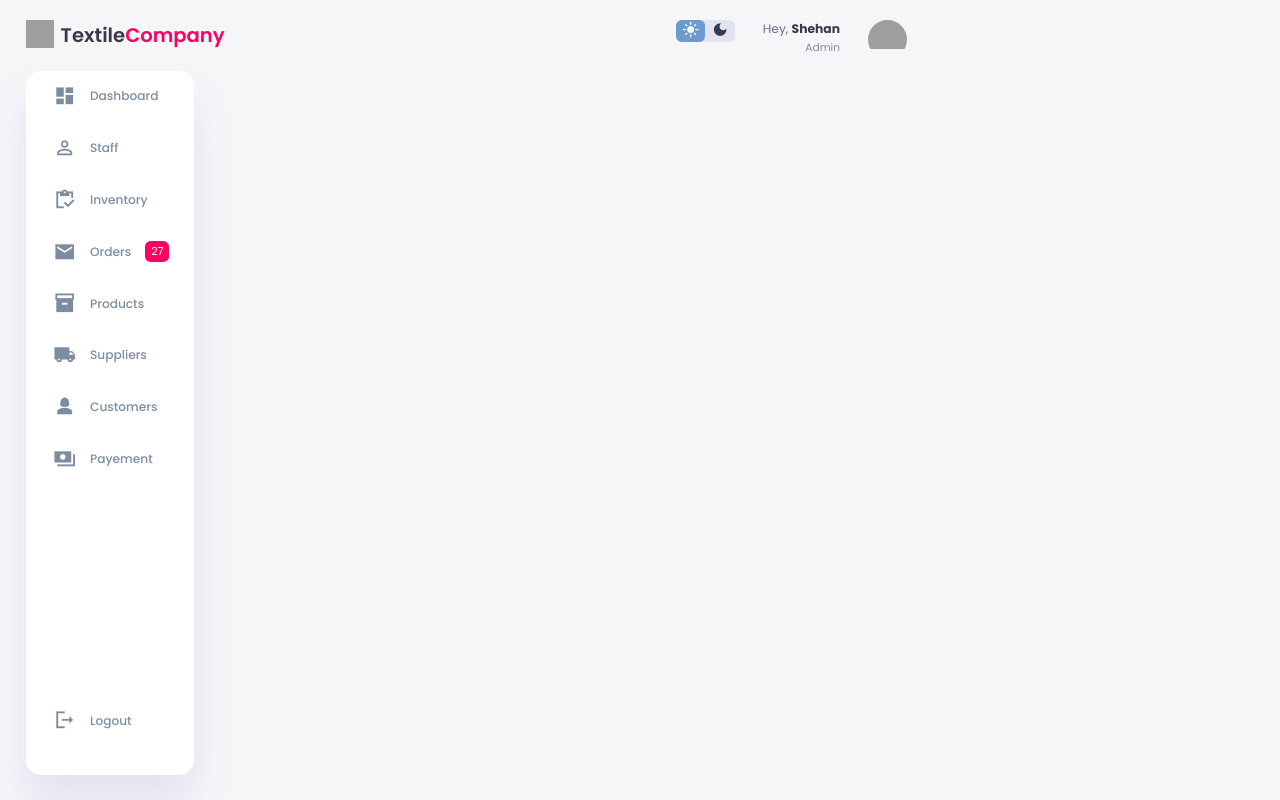
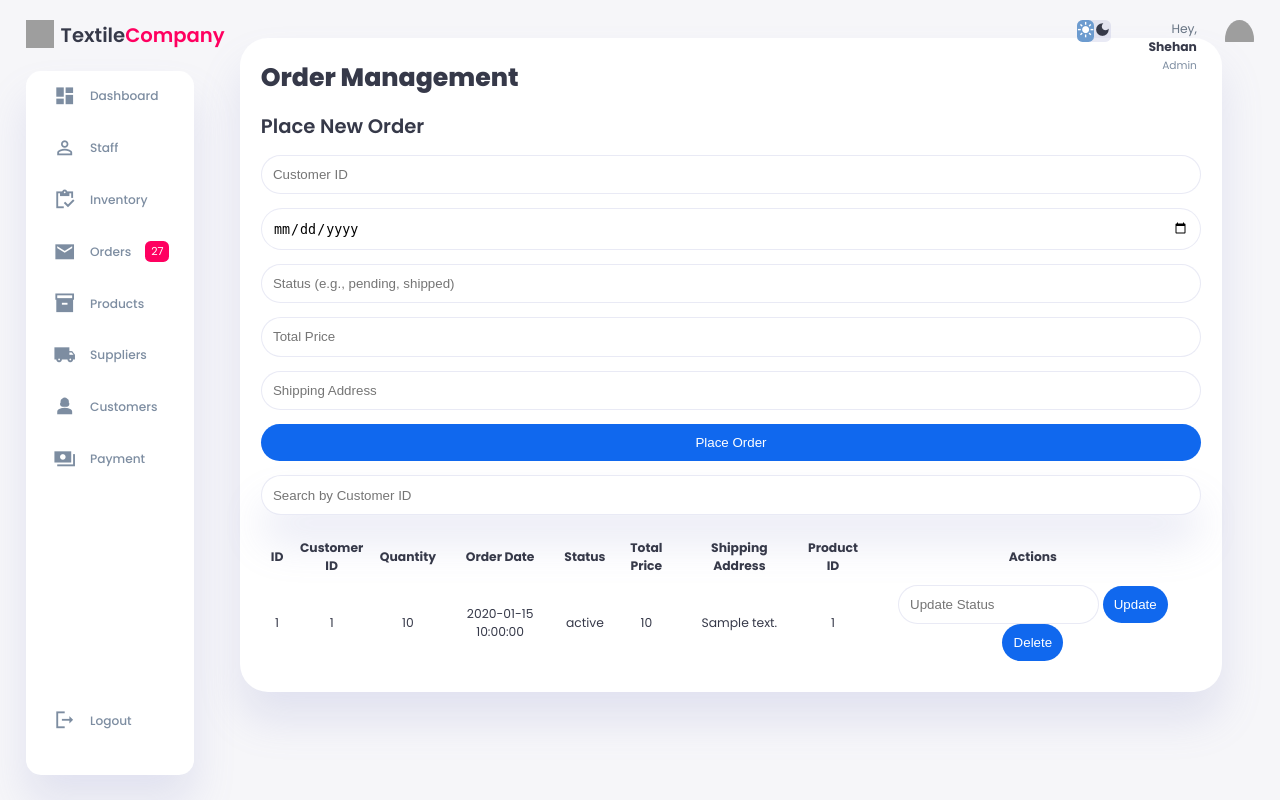
Before and after one commit to shehanjay2000/IAWD, a PHP site: page /tab-4.php in a window 1280 px wide. Run offline with PHP 8.4, Linux system fonts and the light colour scheme; tables that the repository leaves empty or names only in its code hold one stand-in row (values such as "Sample post"); grey boxes are pictures that could not be loaded.

Commit message:
project updated
added order management crud with search bar

```diff
--- a/dashboard/tab-4/tab-4.css
+++ b/dashboard/tab-4/tab-4.css
@@ -118,7 +118,7 @@ b{
     width: 96%;
     margin: 0 auto;
     gap: 1.8rem;
-    grid-template-columns: 12rem auto 23rem;
+    grid-template-columns: 12rem auto 0.5rem;
 }
 
 aside{
@@ -343,7 +343,7 @@ main{
     }
 
     main{
-        margin-top: 8rem;
+        margin-top: 15rem;
         padding: 0 1rem;
     }
 
@@ -392,3 +392,81 @@ main{
 
 
 }
+
+/* Container to align form and table */
+
+/* General form container styling */
+main .form_container {
+    margin-top: 1.3rem;
+    padding: 1.5rem;
+    background-color: var(--color-white);
+    box-shadow: var(--box-shadow);
+    border-radius: var(--card-border-radius);
+    transition: all 0.3s ease;
+}
+
+main .form_container:hover {
+    box-shadow: none;
+}
+
+/* Form styling */
+main .form_container form {
+    display: flex;
+    flex-direction: column;
+    gap: 1rem;
+    margin-top: 1rem;
+}
+
+main .form_container input {
+    padding: 0.8rem;
+    border: 1px solid var(--color-light);
+    border-radius: var(--card-border-radius);
+    transition: all 0.3s ease;
+}
+
+main .form_container input:focus {
+    outline: none;
+    border-color: var(--primary-color);
+    box-shadow: 0 0 5px rgba(0, 102, 255, 0.2);
+}
+
+main .form_container .btn {
+    background-color: #1068ee;
+    color: white;
+    border: none;
+    padding: 0.8rem;
+    border-radius: var(--card-border-radius);
+    cursor: pointer;
+    transition: background-color 0.3s ease;
+}
+
+main .form_container .btn:hover {
+    background-color: #004ecb;
+}
+
+/* Search bar styling */
+#search-bar {
+    margin-top: 1rem;
+    padding: 0.8rem;
+    width: 100%;
+    border: 1px solid var(--color-light);
+    border-radius: var(--card-border-radius);
+    box-shadow: var(--box-shadow);
+    transition: all 0.3s ease;
+}
+
+#search-bar:focus {
+    outline: none;
+    border-color: var(--primary-color);
+    box-shadow: 0 0 5px rgba(0, 102, 255, 0.2);
+}
+
+main .form_container table {
+    margin-top: 1.0rem;
+
+    width: 100%;
+
+    text-align: center;
+
+    border-spacing: 10px 10px; /* Add space between columns and rows */
+}
--- a/dashboard/tab-4/tab-4.js
+++ b/dashboard/tab-4/tab-4.js
@@ -18,3 +18,8 @@ darkMode.addEventListener('click', () => {
     darkMode.querySelector('span:nth-child(1)').classList.toggle('active');
     darkMode.querySelector('span:nth-child(2)').classList.toggle('active');
 })
+
+function searchOrders() {
+  const query = document.getElementById('search-bar').value;
+  window.location.href = `tab-4.php?search=${query}`;
+}
--- a/dashboard/tab-4/tab-4.php
+++ b/dashboard/tab-4/tab-4.php
@@ -1,17 +1,73 @@
+<?php
+// Database connection
+$conn = new mysqli("localhost", "root", "", "textiledb");
+
+// Check connection
+if ($conn->connect_error) {
+    die("Connection failed: " . $conn->connect_error);
+}
+
+// Initialize message variable
+$message = "";
+
+// Handle Create and Update Operations
+if ($_SERVER['REQUEST_METHOD'] === 'POST') {
+    if (isset($_POST['create'])) {
+        $customer_id = $_POST['customer_id'];
+        $order_date = $_POST['order_date'];
+        $status = $_POST['status'];
+        $total_price = $_POST['total_price'];
+        $shipping_address = $_POST['shipping_address'];
+
+        $sql = "INSERT INTO orders (customer_id, order_date, status, total_price, shipping_address)
+                VALUES ('$customer_id', '$order_date', '$status', '$total_price', '$shipping_address')";
+        if ($conn->query($sql) === TRUE) {
+            $message = "New order placed successfully.";
+        } else {
+            $message = "Error: " . $conn->error;
+        }
+    } elseif (isset($_POST['update'])) {
+        $id = $_POST['id'];
+        $status = $_POST['status'];
+
+        $sql = "UPDATE orders SET status='$status' WHERE id='$id'";
+        if ($conn->query($sql) === TRUE) {
+            $message = "Order updated successfully.";
+        } else {
+            $message = "Error: " . $conn->error;
+        }
+    }
+}
+
+// Handle Delete Request via GET Request
+if (isset($_GET['delete'])) {
+    $id = $_GET['delete'];
+    $sql = "DELETE FROM orders WHERE id = '$id'";
+
+    if ($conn->query($sql) === TRUE) {
+        $message = "Order deleted successfully.";
+    } else {
+        $message = "Error deleting record: " . $conn->error;
+    }
+}
+
+// Fetch Orders
+$sql = "SELECT * FROM orders";
+$result = $conn->query($sql);
+?>
+
 <!DOCTYPE html>
 <html lang="en">
-
 <head>
     <meta charset="UTF-8">
     <meta name="viewport" content="width=device-width, initial-scale=1.0">
     <link href="https://fonts.googleapis.com/icon?family=Material+Icons+Sharp" rel="stylesheet">
     <link rel="stylesheet" href="tab-4.css">
-    <title>Document</title>
+    <title>Order Management</title>
 </head>
-
 <body>
     <div class="container">
-        <!--side bar -->
+        <!-- Sidebar -->
         <aside>
             <div class="toggle">
                 <div class="logo">
@@ -19,91 +75,104 @@
                     <h2>Textile<span class="danger">Company</span></h2>
                 </div>
                 <div class="close" id="close-btn">
-                    <span class="material-icons-sharp">
-                        close
-                    </span>
+                    <span class="material-icons-sharp">close</span>
                 </div>
             </div>
-
             <div class="sidebar">
-                <a href="../tab-1/tab-1.php" id="tab1">
-                    <span class="material-icons-sharp">
-                        dashboard
-                    </span>
-                    <h3>Dashboard</h3>
-                </a>
-                <a href="../tab-2/tab-2.php" id="tab2">
-                    <span class="material-icons-sharp">
-                        person_outline
-                    </span>
-                    <h3>Staff</h3>
-                </a>
-                <a href="../tab-3/tab-3.php" id="tab3">
-                    <span class="material-icons-sharp">
-                        inventory
-                    </span>
-                    <h3>Inventory</h3>
-                </a>
-
-                <a href="../tab-4/tab-4.php" id="tab4">
-                    <span class="material-icons-sharp">
-                        email
-                    </span>
-                    <h3>Orders</h3>
-                    <span class="message-count">27</span>
-                </a>
-                <a href="../tab-5/tab-5.php" id="tab5">
-                    <span class="material-icons-sharp">
-                        inventory_2
-                    </span>
-                    <h3>Products</h3>
-                </a>
-                <a href="../tab-6/tab-6.php" id="tab6">
-                    <span class="material-icons-sharp">
-                        local_shipping
-                    </span>
-                    <h3>Suppliers</h3>
-                </a>
-                <a href="../tab-7/tab-7.php" id="tab7">
-                    <span class="material-icons-sharp">
-                        person_3
-                    </span>
-                    <h3>Customers</h3>
-                </a>
-                <a href="../tab-8/tab-8.php" id="tab8">
-                    <span class="material-icons-sharp">
-                        payments
-                    </span>
-                    <h3>Payement</h3>
-                </a>
-                <a href="../tab-1/logout.php">
-                    <span class="material-icons-sharp">
-                        logout
-                    </span>
-                    <h3>Logout</h3>
-                </a>
+                <a href="../tab-1/tab-1.php" id="tab1"><span class="material-icons-sharp">dashboard</span><h3>Dashboard</h3></a>
+                <a href="../tab-2/tab-2.php" id="tab2"><span class="material-icons-sharp">person_outline</span><h3>Staff</h3></a>
+                <a href="../tab-3/tab-3.php" id="tab3"><span class="material-icons-sharp">inventory</span><h3>Inventory</h3></a>
+                <a href="../tab-4/tab-4.php" id="tab4"><span class="material-icons-sharp">email</span><h3>Orders</h3><span class="message-count">27</span></a>
+                <a href="../tab-5/tab-5.php" id="tab5"><span class="material-icons-sharp">inventory_2</span><h3>Products</h3></a>
+                <a href="../tab-6/tab-6.php" id="tab6"><span class="material-icons-sharp">local_shipping</span><h3>Suppliers</h3></a>
+                <a href="../tab-7/tab-7.php" id="tab7"><span class="material-icons-sharp">person_3</span><h3>Customers</h3></a>
+                <a href="../tab-8/tab-8.php" id="tab8"><span class="material-icons-sharp">payments</span><h3>Payment</h3></a>
+                <a href="../tab-1/logout.php"><span class="material-icons-sharp">logout</span><h3>Logout</h3></a>
             </div>
         </aside>
+        <!-- End of Sidebar -->
 
-        <!--End of sidebar-->
+        <!-- Main Content -->
+        <main>
+            <div class="form_container">
+                <h1>Order Management</h1>
 
-        <!--Start of Main Content -->
+                <!-- Display message -->
+                <?php if ($message): ?>
+                    <div class="alert">
+                        <?= $message ?>
+                    </div>
+                <?php endif; ?>
+
+                <!-- New Order Form -->
+                <form method="POST" class="form">
+                    <h2>Place New Order</h2>
+                    <input type="number" name="customer_id" placeholder="Customer ID" required>
+                    <input type="date" name="order_date" required>
+                    <input type="text" name="status" placeholder="Status (e.g., pending, shipped)" required>
+                    <input type="number" step="0.01" name="total_price" placeholder="Total Price" required>
+                    <input type="text" name="shipping_address" placeholder="Shipping Address" required>
+                    <button type="submit" name="create" class="btn">Place Order</button>
+                </form>
+
+                <!-- Search Bar -->
+                <input type="text" id="search-bar" placeholder="Search by Customer ID" onkeyup="searchOrders()">
+
+                <!-- Orders Table -->
+                <table>
+                    <thead>
+                        <tr>
+                            <th>ID</th>
+                            <th>Customer ID</th>
+                            <th>Quantity</th>
+                            <th>Order Date</th>
+                            <th>Status</th>
+                            <th>Total Price</th>
+                            <th>Shipping Address</th>
+                            <th>Product ID</th>
+                            <th>Actions</th>
+                        </tr>
+                    </thead>
+                    <tbody>
+                        <?php while ($row = $result->fetch_assoc()): ?>
+                            <tr>
+                                <td><?= $row['id'] ?></td>
+                                <td><?= $row['customer_id'] ?></td>
+                                <td><?= $row['quantity'] ?></td>
+                                <td><?= $row['order_date'] ?></td>
+                                <td><?= $row['status'] ?></td>
+                                <td><?= $row['total_price'] ?></td>
+                                <td><?= $row['shipping_address'] ?></td>
+                                <td><?= $row['product_id'] ?></td>
+                                <td>
+                                    <!-- Update Form -->
+                                    <form method="POST" style="display:inline;">
+                                        <input type="hidden" name="id" value="<?= $row['id'] ?>">
+                                        <input type="text" name="status" placeholder="Update Status" required>
+                                        <button type="submit" name="update" class="btn btn-success">Update</button>
+                                    </form>
+
+                                    <!-- Delete Button -->
+                                    <a href="?delete=<?= $row['id'] ?>" onclick="return confirm('Are you sure you want to delete this order?');">
+                                        <button class="btn btn-danger">Delete</button>
+                                    </a>
+                                </td>
+                            </tr>
+                        <?php endwhile; ?>
+                    </tbody>
+                </table>
+            </div>
+        </main>
 
         <!-- Right Section -->
         <div class="right-section">
             <div class="nav">
                 <button id="menu-btn">
-                    <span class="material-icons-sharp">
-                        menu
-                    </span>
+                    <span class="material-icons-sharp">menu</span>
                 </button>
                 <div class="dark-mode">
-                    <span class="material-icons-sharp active">
-                        light_mode
-                    </span>
-                    <span class="material-icons-sharp">
-                        dark_mode
-                    </span>
+                    <span class="material-icons-sharp active">light_mode</span>
+                    <span class="material-icons-sharp">dark_mode</span>
                 </div>
 
                 <div class="profile">
@@ -112,16 +181,13 @@
                         <small class="text-muted">Admin</small>
                     </div>
                     <div class="profile-photo">
-                        <img src="../tab-1/images/profile-1.jpg">
+                        <img src="../tab-1/images/profile-1.jpg" alt="Profile Photo">
                     </div>
                 </div>
-
             </div>
         </div>
-
     </div>
 
     <script src="tab-4.js"></script>
 </body>
-
 </html>
```
